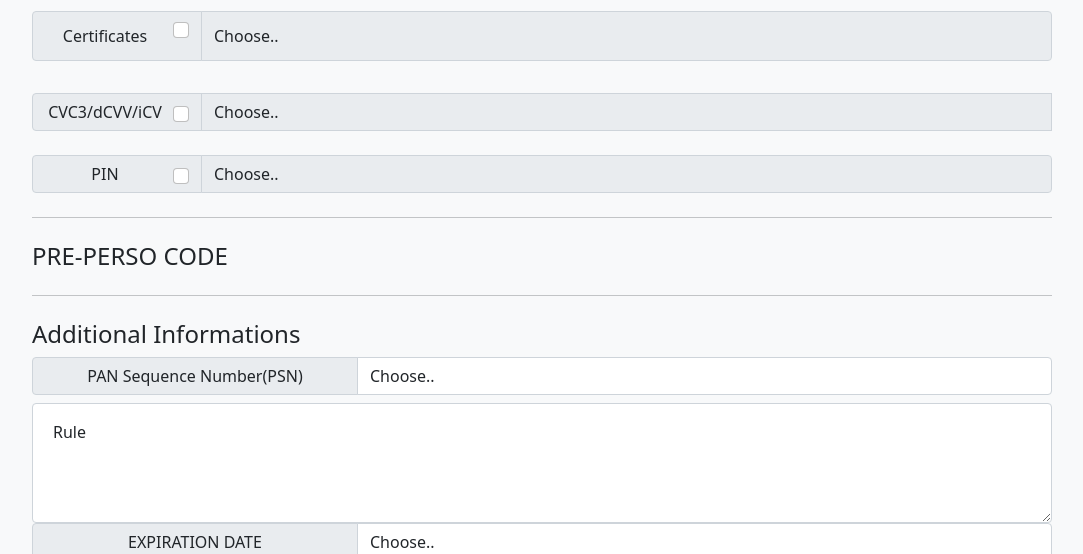
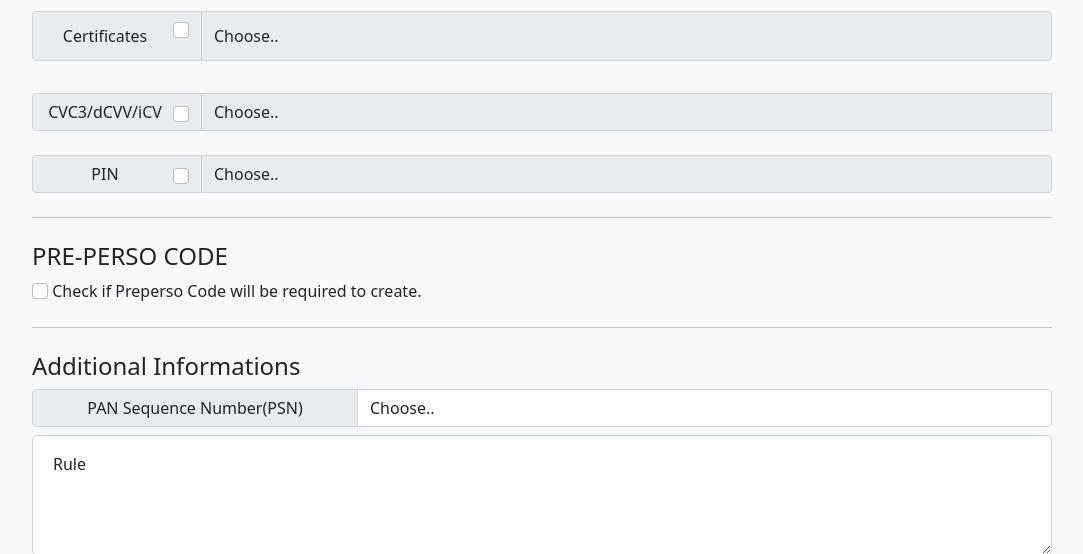
Before and after one commit to er01pr/APPD-v2, a Flask app: page /pprofile in a window 1280 px wide. Shown: the part 1875-2429 px from the top of the page, without its empty margins (98-1181 px from the left). Run offline with Flask 2, Linux system fonts and the light colour scheme.

Commit message:
Added Checkbox in Pre-Perso Code

```diff
--- a/templates/productionProfile.html
+++ b/templates/productionProfile.html
@@ -364,7 +364,10 @@
 
             <hr class="my-4">
             <h4 class="mb-2">PRE-PERSO CODE</h4>
-
+            <div class="form-check-inline g-3">
+                <input type="checkbox" class="form-check-input">
+                <label class="form-check-label" for="prpCode">Check if Preperso Code will be required to create.</label>
+            </div>
             <hr class="my-4">
             <h4 class="mb-2">Additional Informations</h4>
             <div class="input-group flex-nowrap mb-2">
```
